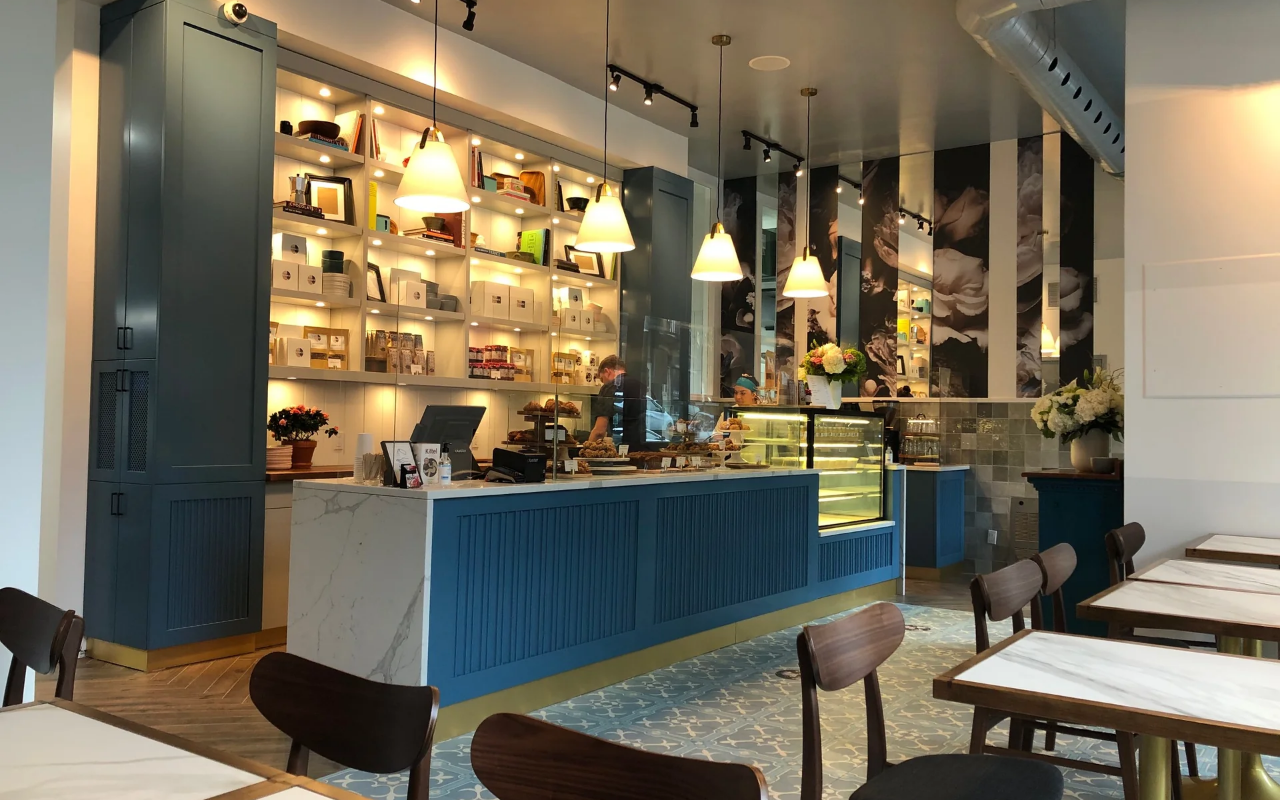
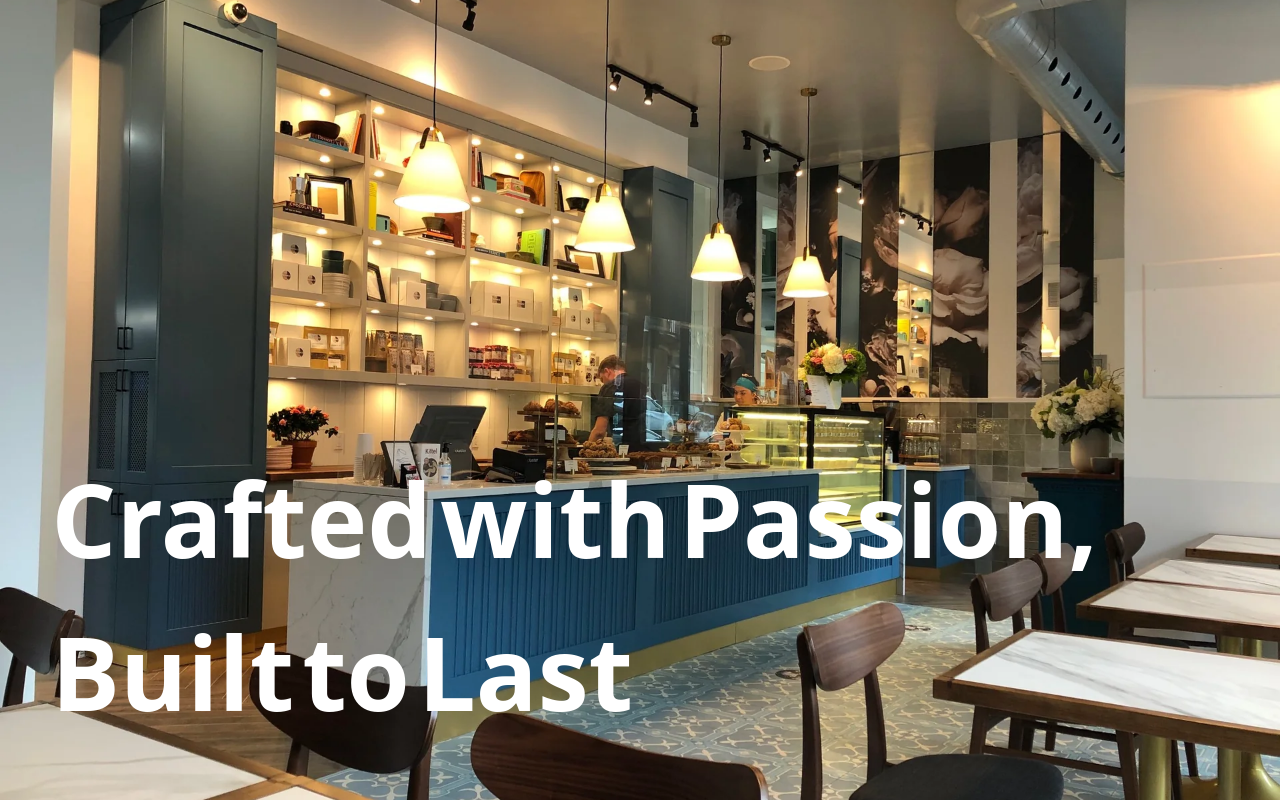
Before and after one commit to Mike-codelive/Vue-Store, a Vue app: page /#/ in a window 1280 px wide. Built offline with nearby package versions, Linux system fonts and the light colour scheme.

Commit message:
Hero text animated in sequence

```diff
--- a/src/components/PageLoad.vue
+++ b/src/components/PageLoad.vue
@@ -1,7 +1,7 @@
 <template>
   <svg
     data-name="Layer 1"
-    class="pageload"
+    class="pageload hidden md:block"
     xmlns="http://www.w3.org/2000/svg"
     viewBox="0 0 342 277"
   >
@@ -12,33 +12,35 @@
 </template>
 
 <script lang="ts" setup>
-import { onMounted, nextTick } from "vue";
+import { onMounted, nextTick, defineEmits } from "vue";
 import gsap from "gsap";
+
+const emit = defineEmits(["animationComplete"]);
 
 onMounted(() => {
   nextTick(() => {
-    window.onload = () => {
     gsap
-        .timeline()
-
+      .timeline({
+        onComplete: () => {
+          emit("animationComplete");
+        },
+      })
       .to("path", {
         y: "-30%",
         duration: 0.8,
-          ease: "power2.out",
+        ease: "power1.out",
       })
-
       .to(
         "path",
         {
           attr: {
             d: "M 340.695 -269.21 L 342.84 5.131 C 332.512 -106.633 -8.742 -75.824 0 5.131 L 0 -270.15 L 342.84 -270.15",
           },
-            duration: 2.5,
-            ease: "power3.out",
+          duration: 0.8,
+          ease: "power1.out",
         },
         "-=0.3"
       );
-    };
   });
 });
 </script>
--- a/src/components/TheHero.vue
+++ b/src/components/TheHero.vue
@@ -1,13 +1,23 @@
 <template>
   <main>
     <section>
-      <div class="w-full h-screen">
-        <page-load />
-        <img
-          class="w-full h-full object-cover z-0"
-          src="/main-hero.webp"
-          alt="Main store image"
-        />
+      <div class="w-full h-[75vh] md:h-screen">
+        <div class="relative h-full">
+          <page-load v-if="isDesktop" @animationComplete="startTextAnimation" />
+          <div class="absolute w-full h-full">
+            <img
+              ref="heroImage"
+              class="w-full h-full object-cover"
+              src="/main-hero.webp"
+              alt="Main store image"
+              @load="onImageLoad"
+            />
+          </div>
+          <div class="absolute w-full h-full flex flex-col justify-end p-[4vw]">
+            <h1 class="main_text">Crafted with Passion,</h1>
+            <h1 class="main_text">Built to Last</h1>
+          </div>
+        </div>
       </div>
     </section>
   </main>
@@ -15,6 +25,70 @@
 
 <script lang="ts" setup>
 import PageLoad from "@/components/PageLoad.vue";
+import { ref, onMounted } from "vue";
+import gsap from "gsap";
+
+const heroImage = ref<HTMLImageElement | null>(null);
+const isImageLoaded = ref(false);
+const isDesktop = ref(window.innerWidth >= 768);
+
+const onImageLoad = () => {
+  isImageLoaded.value = true;
+};
+
+const startTextAnimation = () => {
+  const texts = document.querySelectorAll(".main_text");
+  if (texts.length === 0) return;
+
+  texts.forEach((text) => {
+    text.innerHTML =
+      text.textContent
+        ?.split(" ")
+        .map((word) => `<span class="word">${word}</span>`)
+        .join(" ") || "";
+  });
+
+  gsap.to(".main_text", {
+    opacity: 1,
+  });
+
+  gsap.fromTo(
+    ".word",
+    { y: "100%", opacity: 0 },
+    {
+      y: "0%",
+      opacity: 1,
+      duration: 1.2,
+      ease: "circ.out",
+      stagger: 0.1,
+    }
+  );
+};
+
+onMounted(() => {
+  if (!isDesktop.value) {
+    startTextAnimation();
+  }
+});
 </script>
 
-<style scoped></style>
+<style scoped>
+.main_text {
+  font-size: 8vw;
+  font-weight: bold;
+  color: white;
+  display: flex;
+  flex-wrap: wrap;
+  gap: 0.5rem;
+  overflow: hidden;
+  opacity: 0;
+}
+
+.word {
+  display: inline-block;
+  overflow: hidden;
+  position: relative;
+  transform: translateY(100%);
+  opacity: 0;
+}
+</style>
```
Lines whose indentation alone changed are shown as unchanged.
